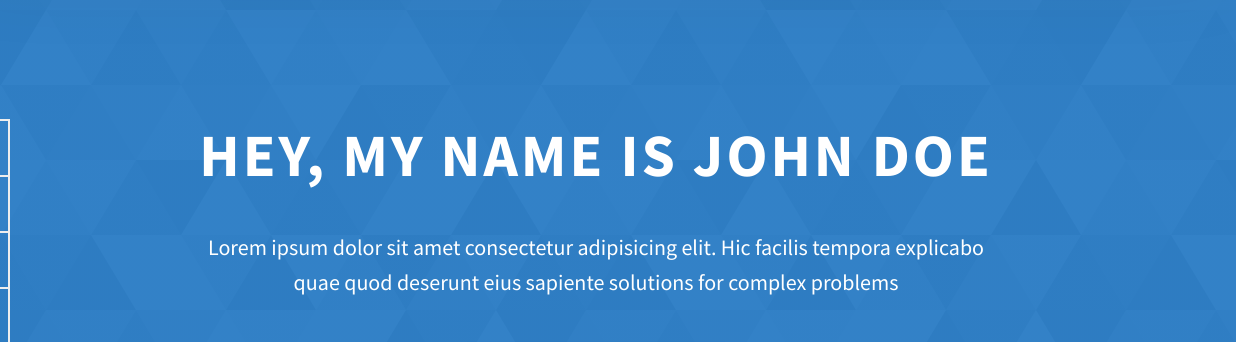
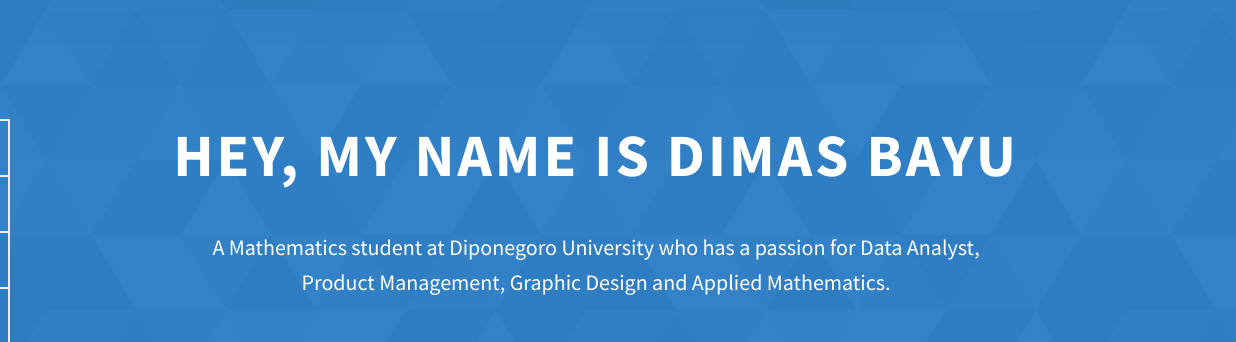
Before and after one commit to dmsbay/dmsbay.github.io, a website: page index.html in a window 1280 px wide. Shown: the part 140-482 px from the top of the page, 44-1280 px from the left. Drawn offline with Linux system fonts and the light colour scheme.

Commit message:
Update index.html

```diff
--- a/index.html
+++ b/index.html
@@ -84,12 +84,10 @@
     </header>
     <section class="home-hero">
       <div class="home-hero__content">
-        <h1 class="heading-primary">Hey, My name is John Doe</h1>
+        <h1 class="heading-primary">Hey, My name is Dimas Bayu</h1>
         <div class="home-hero__info">
           <p class="text-primary">
-            Lorem ipsum dolor sit amet consectetur adipisicing elit. Hic facilis
-            tempora explicabo quae quod deserunt eius sapiente solutions for
-            complex problems
+            A Mathematics student at Diponegoro University who has a passion for Data Analyst, Product Management, Graphic Design and Applied Mathematics.
           </p>
         </div>
         <div class="home-hero__cta">
```
